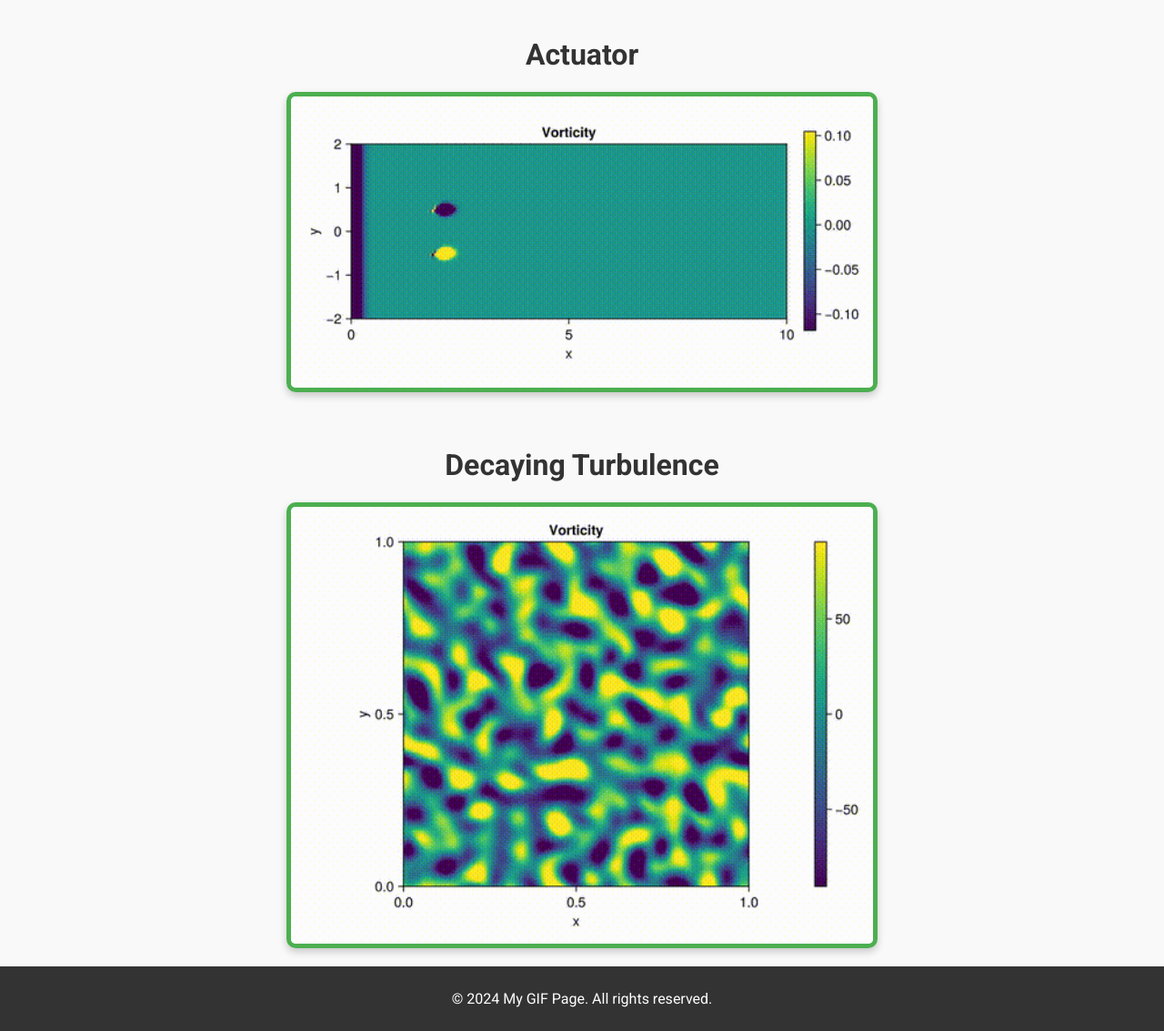
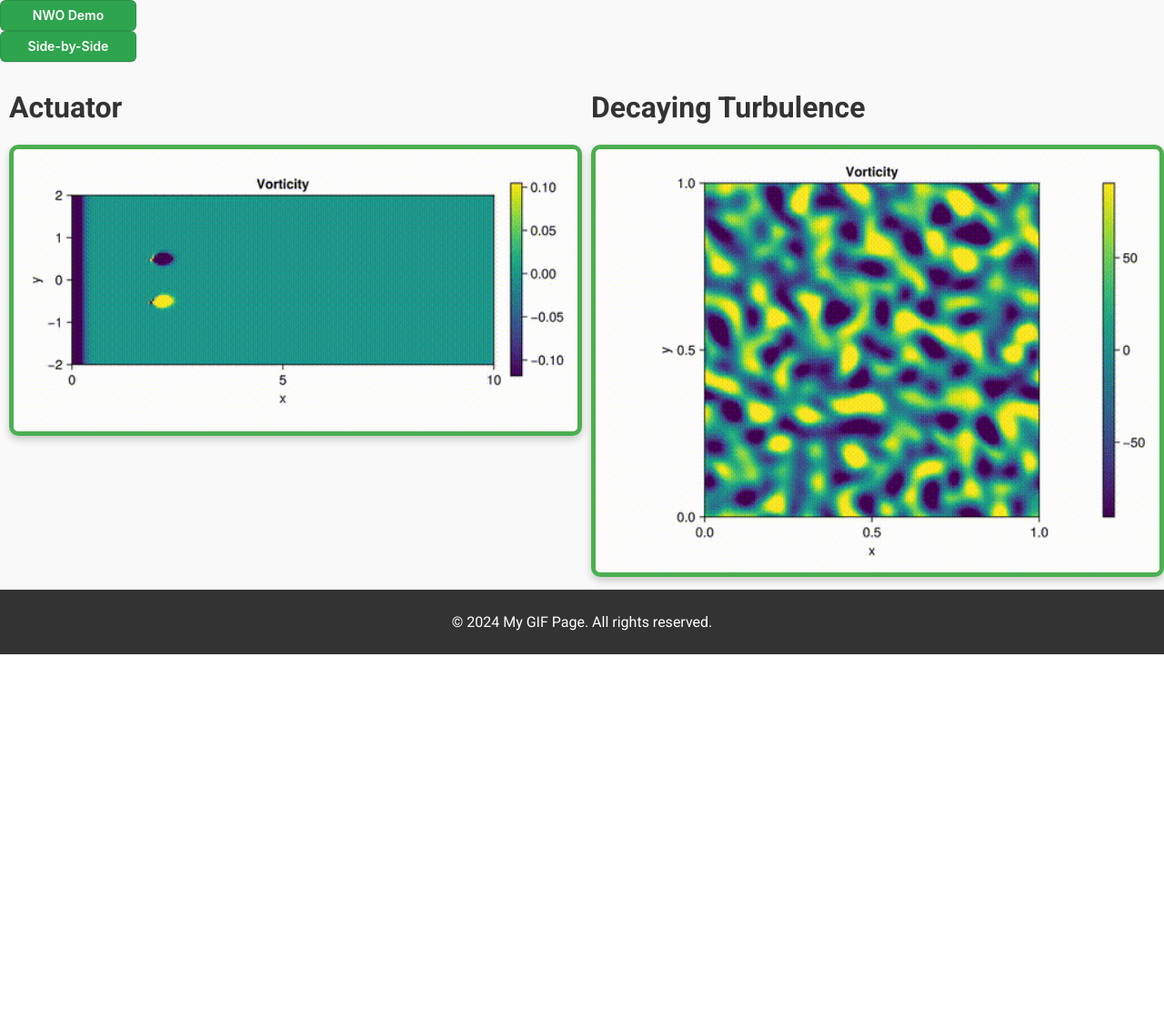
Before and after one commit to DEEPDIP-project/NWO_demo, a Flask app: page / in a window 1280 px wide. Shown: the part 101-1234 px from the top of the page at 91% size. After the commit the page ends 820 px from the top, so only its background shows below. Run offline with Flask 3, Linux system fonts and the light colour scheme.

```diff
--- a/app.py
+++ b/app.py
@@ -4,7 +4,15 @@ app = Flask(__name__)
 
 @app.route('/')
 def home():
-    return render_template('index.html', title="My Page", header="Welcome", message="This is my webpage!")
+    return render_template('index.html', title="DeepDip", header="DeepDip", message="Example")
+
+@app.route('/about')
+def about():
+    return render_template('about.html')
+
+@app.route('/videos')
+def videos():
+    return render_template('videos.html')
 
 
 if __name__ == '__main__':
--- a/templates/index.html
+++ b/templates/index.html
@@ -46,19 +46,89 @@
     </style>
 </head>
 <body>
+</body>
+<body>
     <header>
         <h1>Closure learning Navier-Stokes</h1>
     </header>
-    <main>
-        <h1>Actuator</h1>
-        <img src="{{ url_for('static', filename='data/Actuator2D.gif') }}" alt="This is a 2d Actuator" width="640" height="480">
-    </main>
-    <main>
-        <h1>Decaying Turbulence</h1>
-        <img src="{{ url_for('static', filename='data/DecayingTurbulence2D.gif') }}" alt="This is decaying turbulence" width="640" height="480">
-    </main>
+    <button class="button-3" role="button" onclick="window.location.href='about'">NWO Demo</button>
+    <button class="button-3" role="button" onclick="window.location.href='videos'">Side-by-Side</button>
+    <div class="container">
+        <div class="item">
+            <h1>Actuator</h1>
+            <img src="{{ url_for('static', filename='data/Actuator2D.gif') }}" alt="This is a 2d Actuator" width="640" height="480">
+        </div>
+        <div class="item">
+            <h1>Decaying Turbulence</h1>
+            <img src="{{ url_for('static', filename='data/DecayingTurbulence2D.gif') }}" alt="This is decaying turbulence" width="640" height="480">
+        </div>
+    </div>
     <footer>
         <p>&copy; 2024 My GIF Page. All rights reserved.</p>
     </footer>
 </body>
 </html>
+
+<style>
+.button-3 {
+  appearance: none;
+  background-color: #2ea44f;
+  border: 1px solid rgba(27, 31, 35, .15);
+  border-radius: 6px;
+  box-shadow: rgba(27, 31, 35, .1) 0 1px 0;
+  box-sizing: border-box;
+  color: #fff;
+  cursor: pointer;
+  display: inline-block;
+  font-family: -apple-system,system-ui,"Segoe UI",Helvetica,Arial,sans-serif,"Apple Color Emoji","Segoe UI Emoji";
+  font-size: 14px;
+  font-weight: 600;
+  line-height: 20px;
+  padding: 6px 16px;
+  position: relative;
+  text-align: center;
+  text-decoration: none;
+  user-select: none;
+  -webkit-user-select: none;
+  touch-action: manipulation;
+  vertical-align: middle;
+  white-space: nowrap;
+  max-width: 150px;
+}
+
+.button-3:focus:not(:focus-visible):not(.focus-visible) {
+  box-shadow: none;
+  outline: none;
+}
+
+.button-3:hover {
+  background-color: #2c974b;
+}
+
+.button-3:focus {
+  box-shadow: rgba(46, 164, 79, .4) 0 0 0 3px;
+  outline: none;
+}
+
+.button-3:disabled {
+  background-color: #94d3a2;
+  border-color: rgba(27, 31, 35, .1);
+  color: rgba(255, 255, 255, .8);
+  cursor: default;
+}
+
+.button-3:active {
+  background-color: #298e46;
+  box-shadow: rgba(20, 70, 32, .2) 0 1px 0 inset;
+}
+
+.container {
+    display: flex;
+    justify-content: space-between; /* Adjusts space between items */
+}
+
+.item {
+    flex: 1;
+    margin: 10px; /* Adjusts spacing around items */
+}
+</style>
```
Also changed, not shown: templates/about.html (added, +14 -0 lines), templates/videos.html (added, +89 -0 lines), 3 other files.
